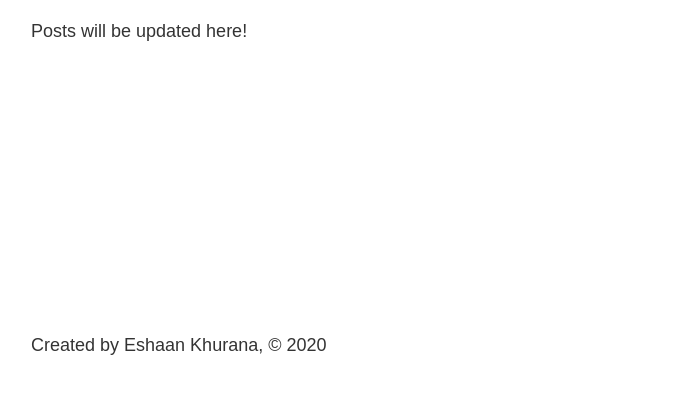
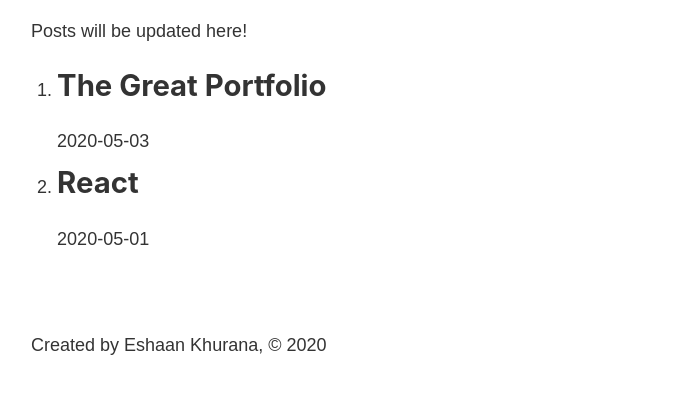
Before and after one commit to eshaan007/Portfolio-v1, a Gatsby site: page /blog in a window 1280 px wide. Shown: the part 398-792 px from the top of the page, without its empty margins (252-939 px from the left). Built offline with nearby package versions, Linux system fonts and the light colour scheme; Gatsby itself is replaced by a stand-in of ours.

Commit message:
Blog Section updated through MD Pages

```diff
--- a/gatsby-config.js
+++ b/gatsby-config.js
@@ -18,6 +18,7 @@ module.exports = {
         name: 'src',
         path: `${__dirname}/src/`
       }
-    }
+    },
+    'gatsby-transformer-remark'
   ]
 }
--- a/package.json
+++ b/package.json
@@ -17,6 +17,8 @@
     "gatsby": "^2.21.0",
     "gatsby-plugin-sass": "^2.3.0",
     "gatsby-source-filesystem": "^2.0.28",
+    "gatsby-transformer-remark": "^2.3.8",
+    "i": "^0.3.6",
     "node-sass": "^4.14.0",
     "react": "^16.12.0",
     "react-dom": "^16.12.0"
--- a/src/pages/blog.js
+++ b/src/pages/blog.js
@@ -1,11 +1,39 @@
 import React from 'react'
 import Layout from '../components/layout'
+import { useStaticQuery , graphql } from 'gatsby'
 
 const BlogPage = () => {
+
+    const data = useStaticQuery(graphql`
+        query {
+            allMarkdownRemark {
+                edges {
+                    node {
+                        frontmatter {
+                            title
+                            date
+                        }
+                    }
+                }
+            }
+        }
+    `)
+
     return(
         <Layout>
             <h1>Blog</h1>
             <p>Posts will be updated here!</p>
+            <ol>
+                {data.allMarkdownRemark.edges.map((edge) => {
+                   return (
+                    <li>
+                        <h2>{edge.node.frontmatter.title}</h2>
+                        <p>{edge.node.frontmatter.date}</p>
+                    </li>
+                    )
+                })}
+
+            </ol>
         </Layout>
     )
 }
```
Also changed, not shown: 1 other file.
